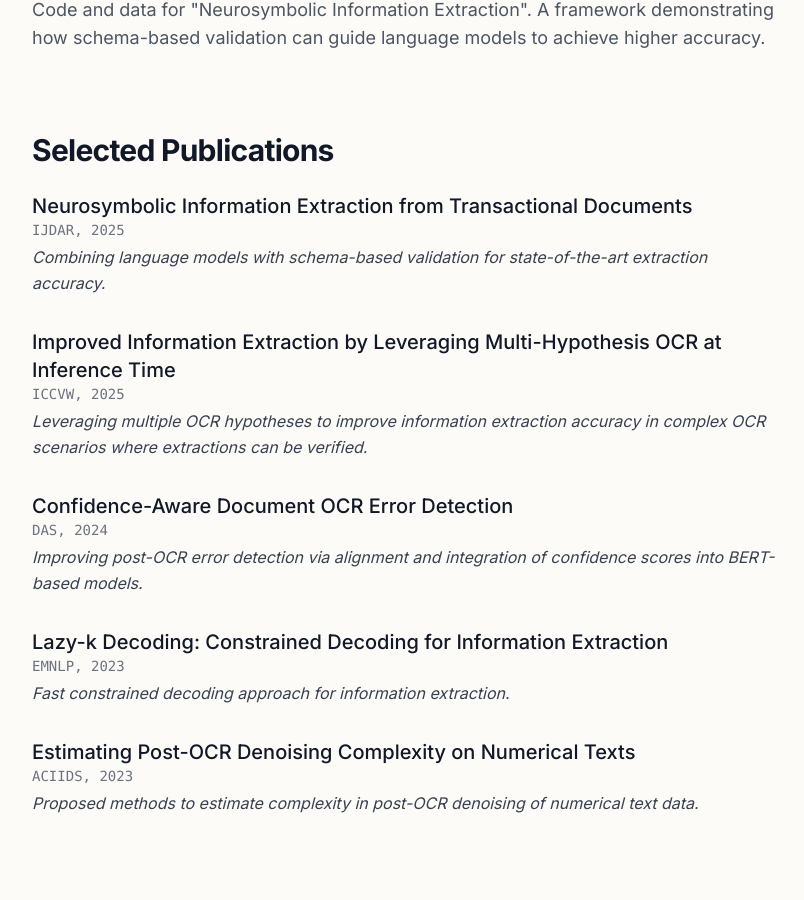
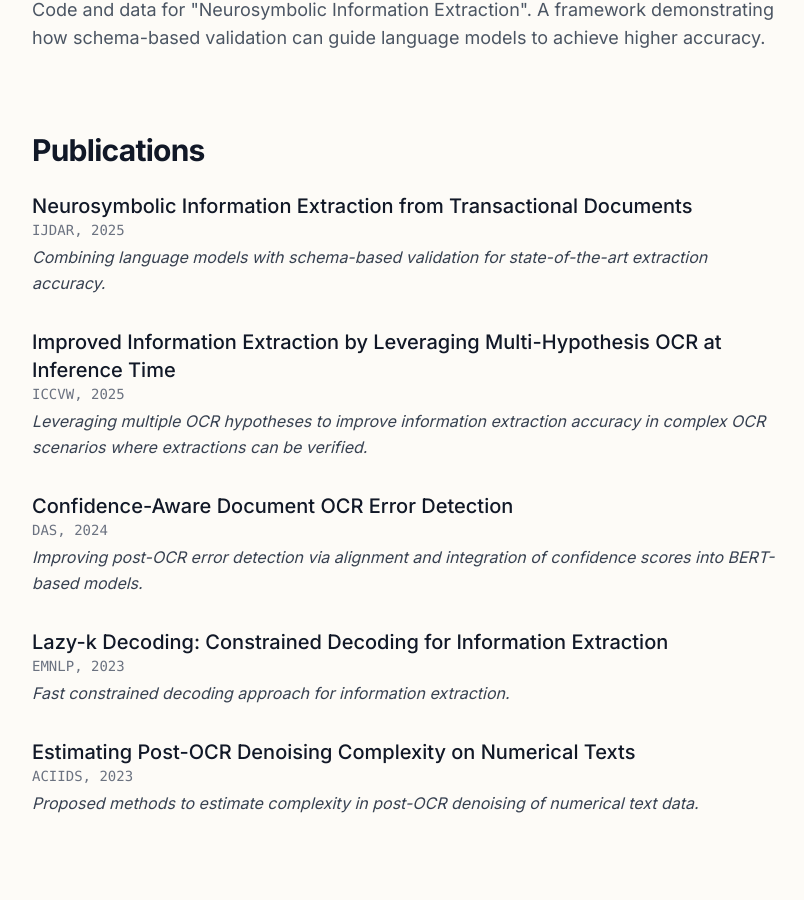
Before and after one commit to ArthurDevNL/HomePage, a React (Vite) app: page / in a window 1280 px wide. Shown: the part 1560-2460 px from the top of the page, without its empty margins (232-1036 px from the left). Built offline with nearby package versions, Linux system fonts and the light colour scheme.

Commit message:
Not selected

```diff
--- a/src/pages/Home.tsx
+++ b/src/pages/Home.tsx
@@ -158,7 +158,7 @@ const Home: React.FC = () => {
         {/* Selected Research */}
         <section className="space-y-6">
           <h3 className="text-3xl font-bold text-gray-900 tracking-tight">
-            Selected Publications
+            Publications
           </h3>
           <ul className="space-y-8">
             <li className="group">
```
